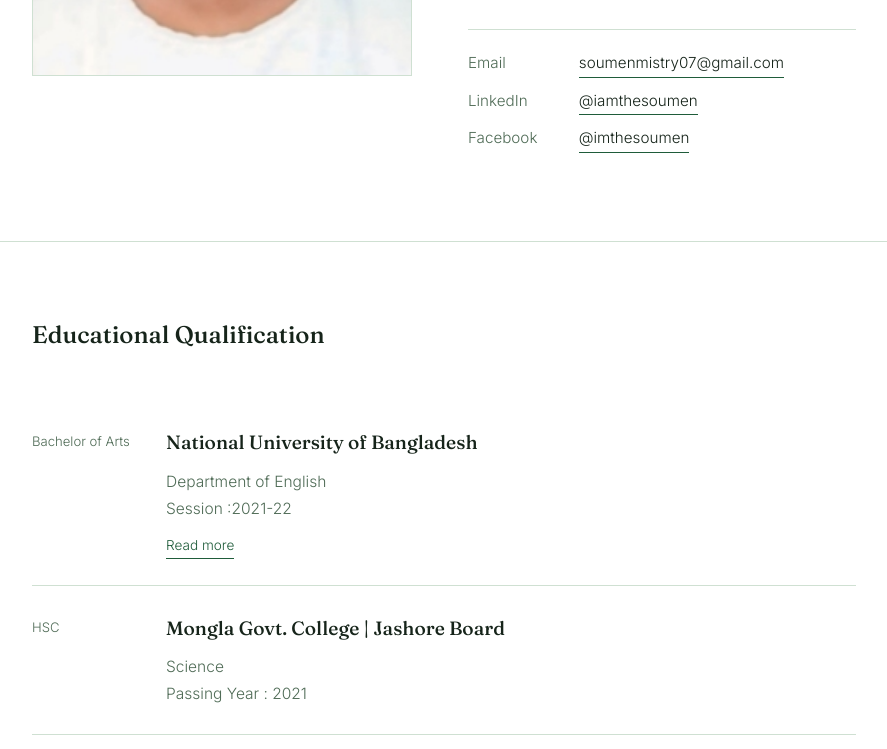
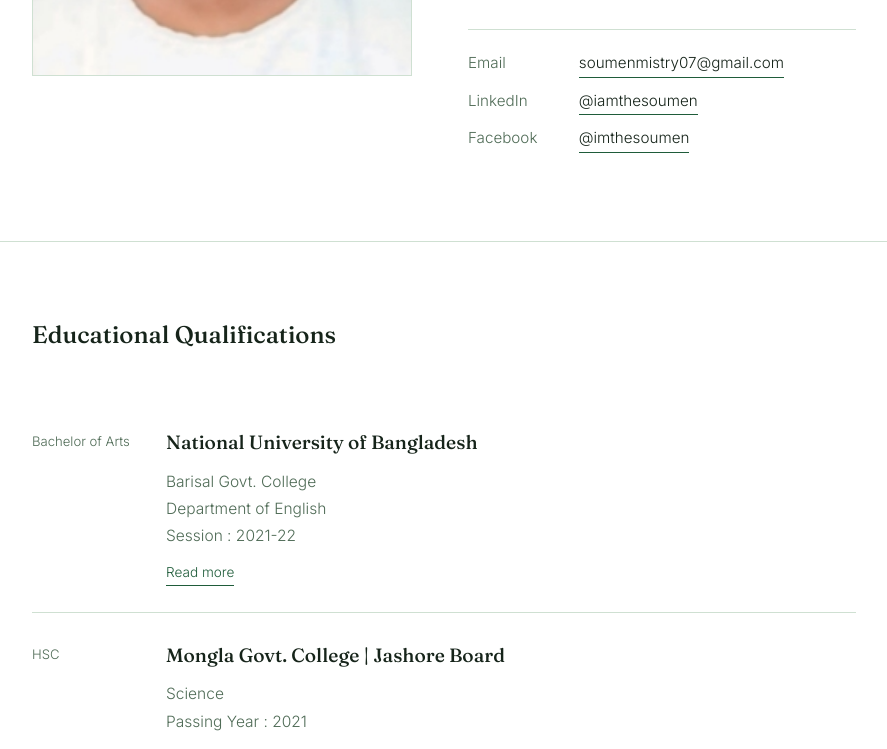
Before and after one commit to iamthesoumen/iamthesoumen.github.io, a plain HTML site: page index.html in a window 1280 px wide. Shown: the part 533-1282 px from the top of the page, without its empty margins (196-1083 px from the left). Drawn offline with Linux system fonts and the light colour scheme.

Commit message:
Fix formatting in Educational Qualifications section

```diff
--- a/index.html
+++ b/index.html
@@ -401,15 +401,16 @@
   <section class="block" id="writing">
     <div class="wrap">
       <div class="block-head">
-        <h2>Educational Qualification</h2>
+        <h2> Educational Qualifications </h2>
       </div>
 
       <a class="post" href="#">
         <time>Bachelor of Arts</time>
         <div>
           <h3>National University of Bangladesh </h3>
+         <p> Barisal Govt. College </p>
           <p> Department of English </p>
-          <p> Session :2021-22 </p>
+          <p> Session : 2021-22 </p>
           <span class="read">Read more</span>
         </div>
       </a>
```
